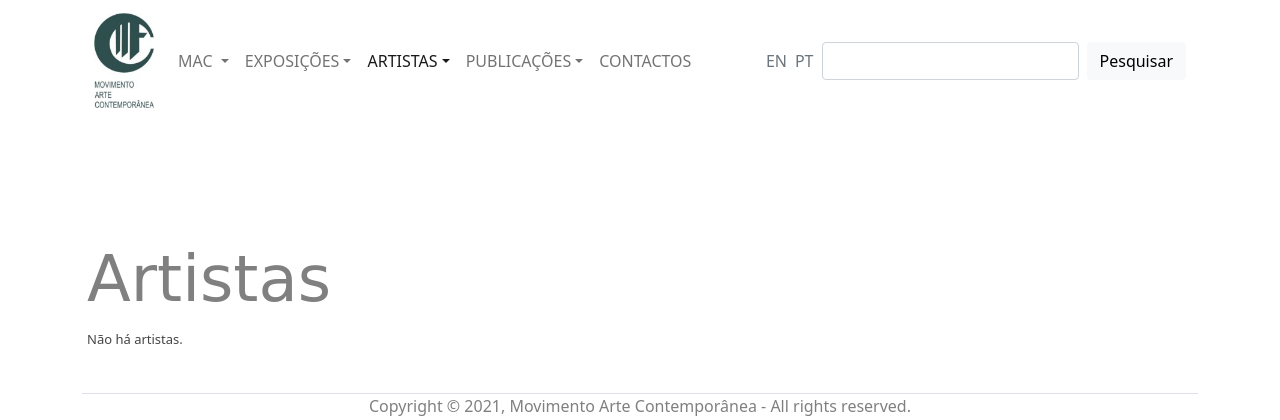
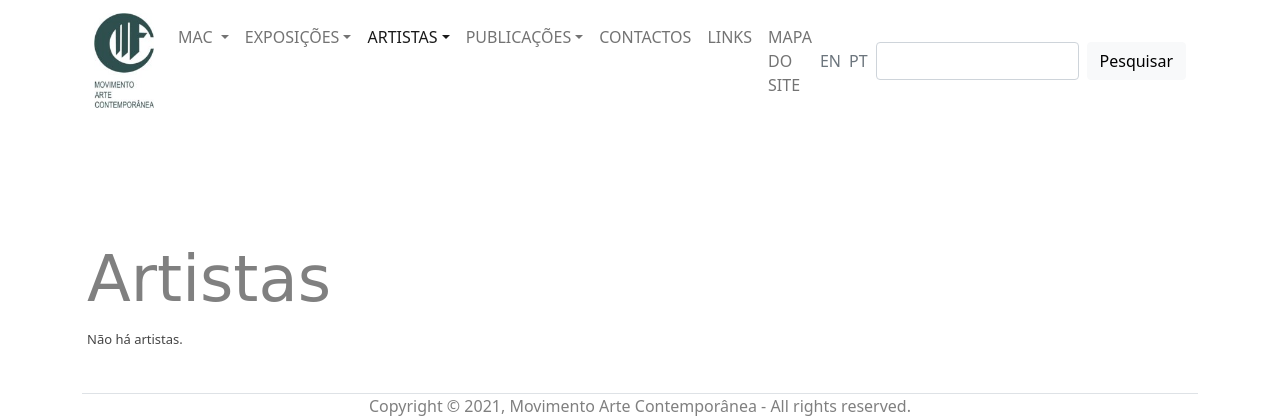
Before and after one commit to filias/mac, a Django app: page /artistas/ in a window 1280 px wide. Shown: the top 420 px of the page. Run offline with Django 3.2, Linux system fonts and the light colour scheme; data that the repository does not hold is empty; parts of the project's set-up code (start-up, migrations or seed data) failed here and were passed over; some libraries are stand-ins or nearby versions; some web fonts are replaced.

Commit message:
Put back links and sitemap

```diff
--- a/mac/templates/base.html
+++ b/mac/templates/base.html
@@ -131,6 +131,14 @@ arte contemporanea, escultura, joalharia, ceramica, painting, sculpture, lisboa,
                         <li class="nav-item {% active request '/contactos' %}">
                             <a class="nav-link text-uppercase {% active request '/contactos' %}" href="/contactos">{% trans 'contactos' %}</a>
                         </li>
+                        <!-- links item  -->
+                        <li class="nav-item {% active request '/links' %}">
+                            <a class="nav-link text-uppercase {% active request '/links' %}" href="/links">{% trans 'links' %}</a>
+                        </li>
+                        <!-- sitemap item  -->
+                        <li class="nav-item {% active request '/mapa' %}">
+                            <a class="nav-link text-uppercase {% active request '/mapa' %}" href="/mapa" style="text-transform:none;">{% trans 'Mapa do site' %}</a>
+                        </li>
                     </ul>
                     {% get_available_languages as LANGUAGES %} {% get_current_language as LANGUAGE_CODE %}
                     <form id="language-select" class="c2-hidden" method="post" action="/i18n/setlang/">
```
